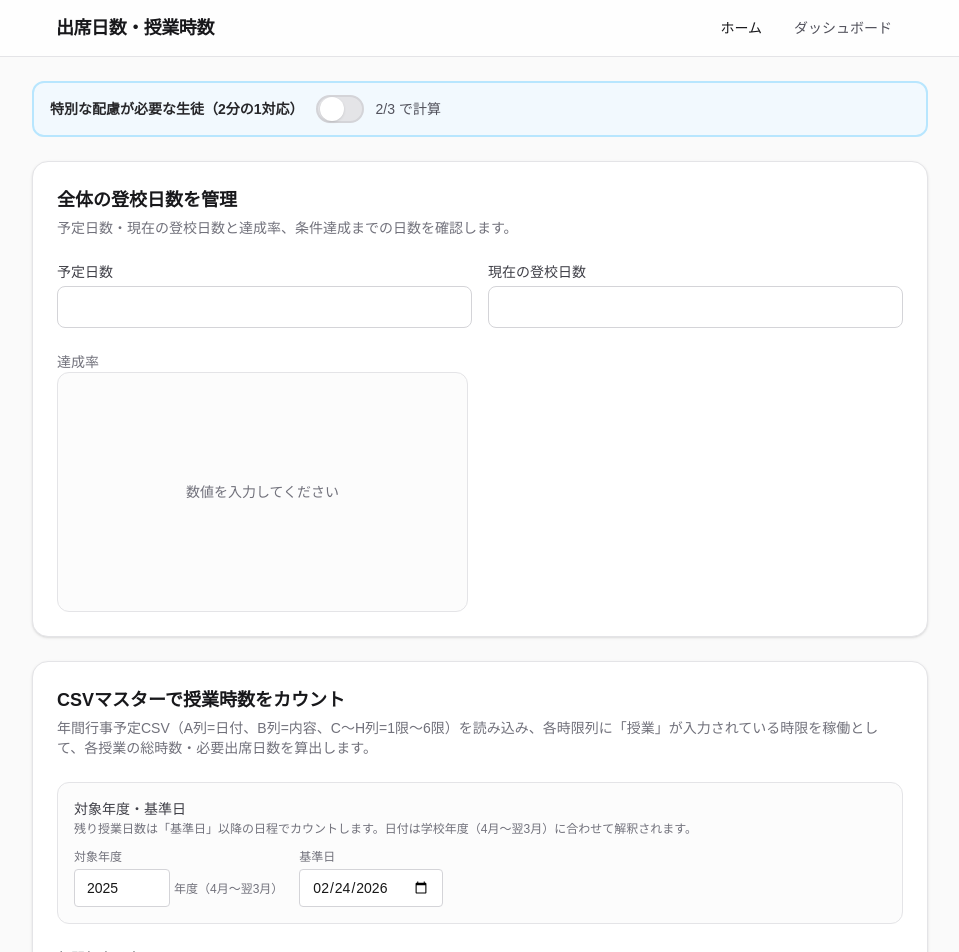
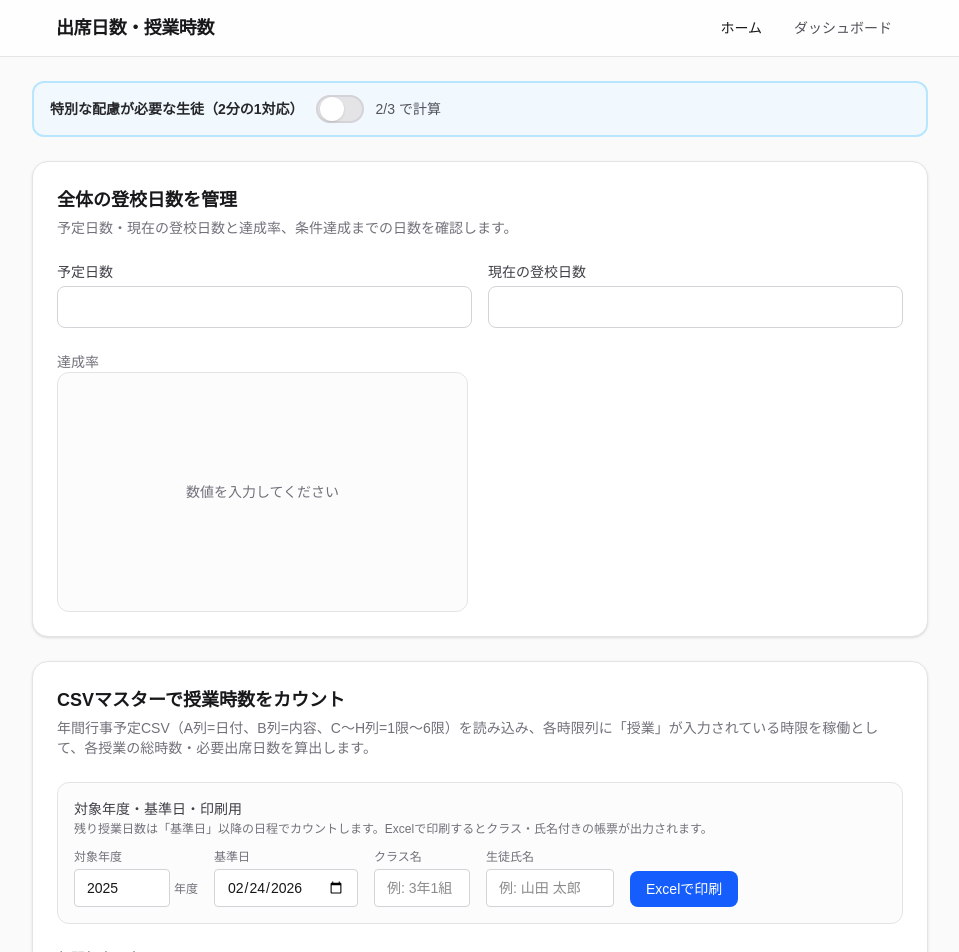
Before and after one commit to kazumamitamura/attendance_calc, a Next.js app: page / in a window 1280 px wide. Shown: the top 952 px of the page, without its empty margins (160-1119 px from the left). Built offline with nearby package versions, Linux system fonts and the light colour scheme.

Commit message:
Feat: Implement comprehensive, print-ready Excel export including supplementary and face-to-face records

```diff
--- a/app/components/ClassHoursFromCsv.tsx
+++ b/app/components/ClassHoursFromCsv.tsx
@@ -4,6 +4,7 @@ import React, { useState, useCallback, useEffect, useRef } from "react";
 import { parseScheduleCsv, countClassSlotsWithDuplicates, countFutureClassSlots, getCurrentAcademicYear, type ValidSchoolDay, type ClassSlot } from "@/lib/csv-calendar";
 import { parseClassesCsv } from "@/lib/classes-csv";
 import { getRemainingDaysStatus, getRemainingDaysColors } from "@/lib/class-gauge-status";
+import { downloadPrintExcel } from "@/lib/excel-export-print";
 import { ClassHoursAdjustModal } from "./ClassHoursAdjustModal";
 
 /** 曜日 0=日..6=土、null=なし */
@@ -109,6 +110,8 @@ export function ClassHoursFromCsv({
   const [academicYear, setAcademicYear] = useState<number>(() => getCurrentAcademicYear());
   /** 基準日（残り授業日数の「この日以降」に使う）。YYYY-MM-DD。未入力時は今日で計算 */
   const [referenceDate, setReferenceDate] = useState<string>(() => formatToday());
+  const [classNameExport, setClassNameExport] = useState<string>("");
+  const [studentNameExport, setStudentNameExport] = useState<string>("");
   const lastCsvTextRef = useRef<string | null>(null);
 
   const [className, setClassName] = useState("");
@@ -336,6 +339,49 @@ export function ClassHoursFromCsv({
         faceToFaceDays: 0,
       }));
 
+  const handlePrintExcel = useCallback(async () => {
+    const rows = displayList.map((row) => {
+      const required = row.requiredAttendance ?? 0;
+      const currentAtt = currentAttendances[row.id] ?? 0;
+      const remaining = required > 0 ? required - currentAtt : 0;
+      const slots = toSlots(row.weekdays, row.periods ?? [null, null, null, null]);
+      const remainingClassDays =
+        hasResults && validDays.length > 0
+          ? countFutureClassSlots(validDays, slots, referenceDate.trim() || undefined)
+          : 0;
+      const supplementaryNeeded = Math.max(0, remaining - remainingClassDays);
+      return {
+        name: row.name,
+        requiredAttendance: required,
+        currentAttendance: currentAtt,
+        remainingClassDays,
+        supplementaryNeeded,
+        supplementaryRecords: supplementaryByClass[row.id] ?? [],
+        faceToFaceRecords: faceToFaceRecordsByClass[row.id] ?? [],
+      };
+    });
+    await downloadPrintExcel({
+      academicYear,
+      referenceDate: referenceDate.trim() || formatToday(),
+      className: classNameExport,
+      studentName: studentNameExport,
+      specialConsideration,
+      rows,
+    });
+  }, [
+    displayList,
+    currentAttendances,
+    validDays,
+    hasResults,
+    referenceDate,
+    supplementaryByClass,
+    faceToFaceRecordsByClass,
+    academicYear,
+    classNameExport,
+    studentNameExport,
+    specialConsideration,
+  ]);
+
   return (
     <section className="rounded-2xl border border-zinc-200 bg-white p-6 shadow-sm dark:border-zinc-800 dark:bg-zinc-900">
       <h2 className="text-lg font-semibold text-zinc-900 dark:text-zinc-100">
@@ -345,13 +391,13 @@ export function ClassHoursFromCsv({
         年間行事予定CSV（A列=日付、B列=内容、C〜H列=1限〜6限）を読み込み、各時限列に「授業」が入力されている時限を稼働として、各授業の総時数・必要出席日数を算出します。
       </p>
 
-      {/* 対象年度・基準日 */}
+      {/* 対象年度・基準日・クラス・氏名・Excel出力 */}
       <div className="mt-6 rounded-xl border border-zinc-200 bg-zinc-50/50 p-4 dark:border-zinc-700 dark:bg-zinc-800/30">
         <h3 className="text-sm font-medium text-zinc-700 dark:text-zinc-300">
-          対象年度・基準日
+          対象年度・基準日・印刷用
         </h3>
         <p className="mt-0.5 text-xs text-zinc-500 dark:text-zinc-400">
-          残り授業日数は「基準日」以降の日程でカウントします。日付は学校年度（4月〜翌3月）に合わせて解釈されます。
+          残り授業日数は「基準日」以降の日程でカウントします。Excelで印刷するとクラス・氏名付きの帳票が出力されます。
         </p>
         <div className="mt-3 flex flex-wrap items-end gap-4">
           <div>
@@ -368,7 +414,7 @@ export function ClassHoursFromCsv({
               className="mt-1 w-24 rounded border border-zinc-300 bg-white px-3 py-2 text-sm tabular-nums dark:border-zinc-600 dark:bg-zinc-800 dark:text-zinc-100"
               aria-label="対象年度（学校年度）"
             />
-            <span className="ml-1 text-xs text-zinc-500">年度（4月〜翌3月）</span>
+            <span className="ml-1 text-xs text-zinc-500">年度</span>
           </div>
           <div>
             <label className="block text-xs font-medium text-zinc-500 dark:text-zinc-400">基準日</label>
@@ -380,6 +426,35 @@ export function ClassHoursFromCsv({
               aria-label="基準日（残り授業はこの日以降をカウント）"
             />
           </div>
+          <div>
+            <label className="block text-xs font-medium text-zinc-500 dark:text-zinc-400">クラス名</label>
+            <input
+              type="text"
+              value={classNameExport}
+              onChange={(e) => setClassNameExport(e.target.value)}
+              placeholder="例: 3年1組"
+              className="mt-1 w-24 rounded border border-zinc-300 bg-white px-3 py-2 text-sm dark:border-zinc-600 dark:bg-zinc-800 dark:text-zinc-100"
+              aria-label="クラス名（Excelファイル名・帳票に出力）"
+            />
+          </div>
+          <div>
+            <label className="block text-xs font-medium text-zinc-500 dark:text-zinc-400">生徒氏名</label>
+            <input
+              type="text"
+              value={studentNameExport}
+              onChange={(e) => setStudentNameExport(e.target.value)}
+              placeholder="例: 山田 太郎"
+              className="mt-1 w-32 rounded border border-zinc-300 bg-white px-3 py-2 text-sm dark:border-zinc-600 dark:bg-zinc-800 dark:text-zinc-100"
+              aria-label="生徒氏名（Excelファイル名・帳票に出力）"
+            />
+          </div>
+          <button
+            type="button"
+            onClick={handlePrintExcel}
+            className="rounded-lg bg-blue-600 px-4 py-2 text-sm font-medium text-white hover:bg-blue-700 dark:bg-blue-700 dark:hover:bg-blue-600"
+          >
+            Excelで印刷
+          </button>
         </div>
       </div>
 
--- /dev/null
+++ b/lib/excel-export-print.ts
@@ -0,0 +1,160 @@
+/**
+ * 印刷用Excel出力（exceljs）
+ * 対象年度・基準日・クラス・氏名・各授業の進捗・補修・対面記録を1シートにまとめ、A4横向き1ページで印刷可能にする。
+ */
+
+import ExcelJS from "exceljs";
+import { saveAs } from "file-saver";
+
+export interface PrintExportRow {
+  name: string;
+  requiredAttendance: number;
+  currentAttendance: number;
+  remainingClassDays: number;
+  supplementaryNeeded: number;
+  supplementaryRecords: { date: string; content: string }[];
+  faceToFaceRecords: { date: string; content: string }[];
+}
+
+export interface PrintExportPayload {
+  academicYear: number;
+  referenceDate: string;
+  className: string;
+  studentName: string;
+  specialConsideration: boolean;
+  rows: PrintExportRow[];
+}
+
+function sanitizeFileName(s: string): string {
+  return String(s ?? "")
+    .replace(/[/\\:*?"<>|]/g, "")
+    .trim() || "未入力";
+}
+
+/** ファイル名: [年度]_[クラス名]_[生徒氏名]_出席状況.xlsx */
+export function getPrintExportFileName(payload: PrintExportPayload): string {
+  const y = payload.academicYear;
+  const cls = sanitizeFileName(payload.className);
+  const name = sanitizeFileName(payload.studentName);
+  const parts = [String(y), cls, name].filter(Boolean);
+  return `${parts.join("_")}_出席状況.xlsx`;
+}
+
+/** 日付＋内容を1行の文字列に。例: 2025/10/12(プリント課題) */
+function formatRecord(record: { date: string; content: string }): string {
+  if (!record.date && !record.content) return "";
+  const d = record.date ? record.date.replace(/-/g, "/") : "—";
+  const c = (record.content || "").trim() || "—";
+  return `${d}(${c})`;
+}
+
+/** 複数件を改行またはカンマで結合（空白はスキップ） */
+function joinRecords(records: { date: string; content: string }[]): string {
+  const parts = records
+    .map(formatRecord)
+    .filter((s) => s && s !== "—(—)");
+  return parts.join("\n") || "";
+}
+
+const thinBorder = {
+  top: { style: "thin" as const },
+  left: { style: "thin" as const },
+  bottom: { style: "thin" as const },
+  right: { style: "thin" as const },
+};
+
+export async function downloadPrintExcel(payload: PrintExportPayload): Promise<void> {
+  const wb = new ExcelJS.Workbook();
+  const ws = wb.addWorksheet("出席状況");
+  ws.pageSetup = {
+    orientation: "landscape",
+    paperSize: 9, // A4
+    fitToPage: true,
+    fitToWidth: 1,
+    fitToHeight: 1,
+  };
+
+  const headerFill: ExcelJS.Fill = {
+    type: "pattern",
+    pattern: "solid",
+    fgColor: { argb: "FFE0E0E0" },
+  };
+  const headerFont = { bold: true };
+
+  // 基本情報（1〜4行目）
+  ws.getCell(1, 1).value = "対象年度";
+  ws.getCell(1, 2).value = payload.academicYear;
+  ws.getCell(2, 1).value = "基準日";
+  ws.getCell(2, 2).value = payload.referenceDate || "—";
+  ws.getCell(3, 1).value = "クラス";
+  ws.getCell(3, 2).value = payload.className || "—";
+  ws.getCell(4, 1).value = "生徒氏名";
+  ws.getCell(4, 2).value = payload.studentName || "—";
+  ws.getCell(5, 1).value = "特別な配慮（1/2）";
+  ws.getCell(5, 2).value = payload.specialConsideration ? "ON" : "OFF";
+
+  for (let r = 1; r <= 5; r++) {
+    for (let c = 1; c <= 2; c++) {
+      const cell = ws.getCell(r, c);
+      cell.border = thinBorder;
+      if (c === 1) {
+        cell.fill = headerFill;
+        cell.font = headerFont;
+      }
+    }
+  }
+
+  // 明細テーブル（7行目〜）
+  const dataStartRow = 7;
+  const headers = [
+    "授業名",
+    "必要な出席日数",
+    "現在の出席実績",
+    "残り授業日数",
+    "補修が必要な日数",
+    "補修実施記録",
+    "対面授業記録",
+  ];
+
+  for (let c = 1; c <= headers.length; c++) {
+    const cell = ws.getCell(dataStartRow, c);
+    cell.value = headers[c - 1];
+    cell.border = thinBorder;
+    cell.fill = { type: "pattern", pattern: "solid", fgColor: { argb: "FF4472C4" } };
+    cell.font = { bold: true, color: { argb: "FFFFFFFF" } };
+    cell.alignment = { wrapText: true, vertical: "middle" };
+  }
+
+  payload.rows.forEach((row, i) => {
+    const r = dataStartRow + 1 + i;
+    ws.getCell(r, 1).value = row.name ?? "—";
+    ws.getCell(r, 2).value = row.requiredAttendance ?? 0;
+    ws.getCell(r, 3).value = row.currentAttendance ?? 0;
+    ws.getCell(r, 4).value = row.remainingClassDays ?? 0;
+    ws.getCell(r, 5).value = row.supplementaryNeeded ?? 0;
+    ws.getCell(r, 6).value = joinRecords(row.supplementaryRecords ?? []);
+    ws.getCell(r, 7).value = joinRecords(row.faceToFaceRecords ?? []);
+
+    for (let c = 1; c <= 7; c++) {
+      const cell = ws.getCell(r, c);
+      cell.border = thinBorder;
+      cell.alignment = { wrapText: true, vertical: "middle" };
+    }
+  });
+
+  ws.columns = [
+    { width: 22 },
+    { width: 14 },
+    { width: 14 },
+    { width: 14 },
+    { width: 16 },
+    { width: 36 },
+    { width: 36 },
+  ];
+
+  const buffer = await wb.xlsx.writeBuffer();
+  const blob = new Blob([buffer], {
+    type: "application/vnd.openxmlformats-officedocument.spreadsheetml.sheet",
+  });
+  saveAs(blob, getPrintExportFileName(payload));
+}
```
